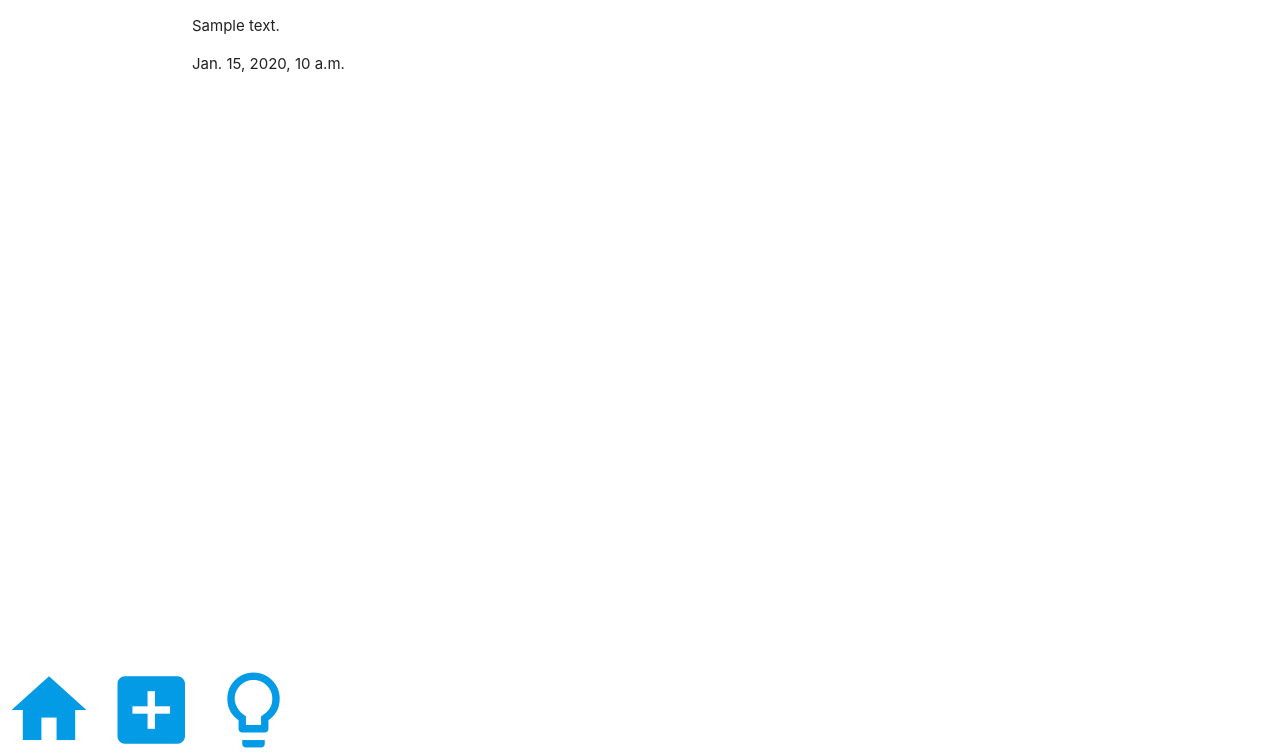
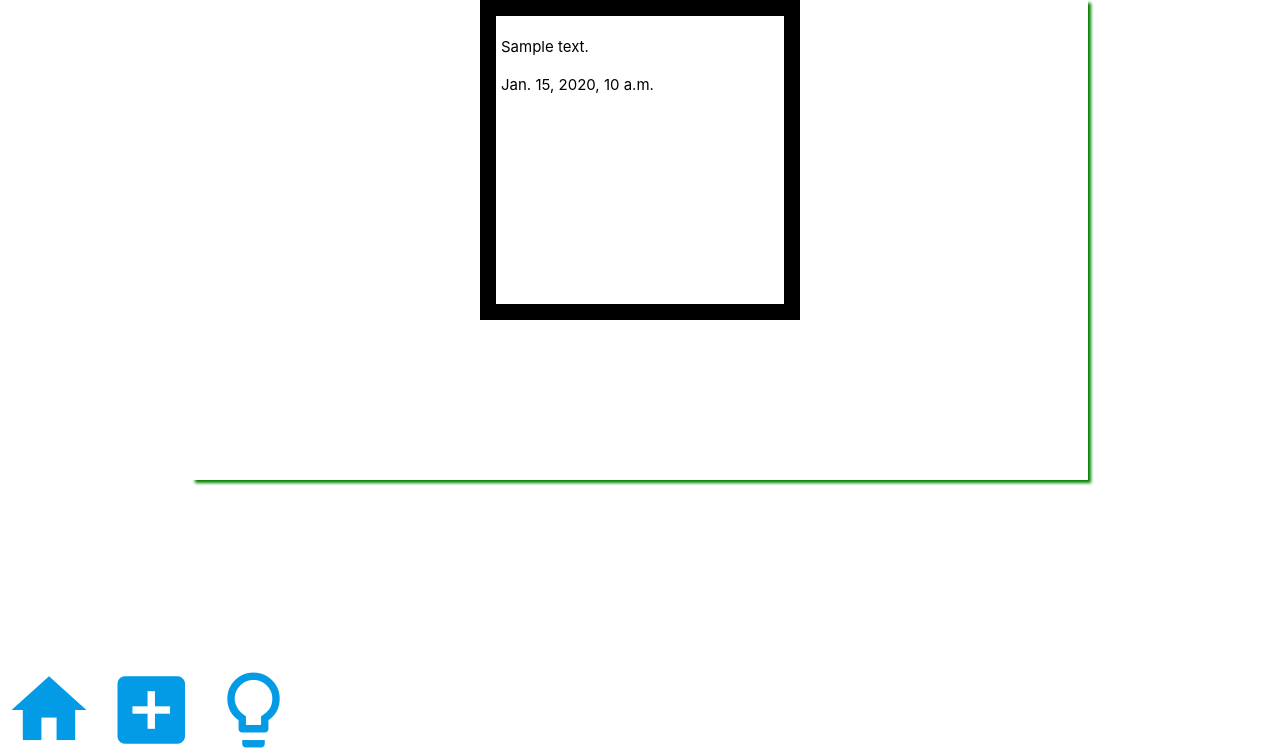
Before and after one commit to JennaRParker/brainDump, a Django app: page /home/ in a window 1280 px wide. Shown: the top 754 px of the page. Run offline with Django 4.2, Linux system fonts and the light colour scheme; tables that the repository leaves empty hold one stand-in row (values such as "Sample post").

Commit message:
styles the scroll feature on home page

```diff
--- a/the_app/static/css/style.css
+++ b/the_app/static/css/style.css
@@ -9,3 +9,25 @@ li {
     display: inline-block;
     margin: .5vh
 }
+
+/* Home Page */
+
+.post-container {
+    padding-bottom: 20vh;
+    scroll-behavior: smooth;
+    max-height: 65vh;
+    overflow: auto;
+    box-shadow: 3px 3px 3px green;
+}
+
+.post {
+    scroll-margin-block-end: 0;
+    height: 40vh;
+    width: 40vh;
+    background-color: white;
+    margin: auto;
+    border: 2vh solid black;
+    padding: 5px;
+    color: black;
+
+}
```
